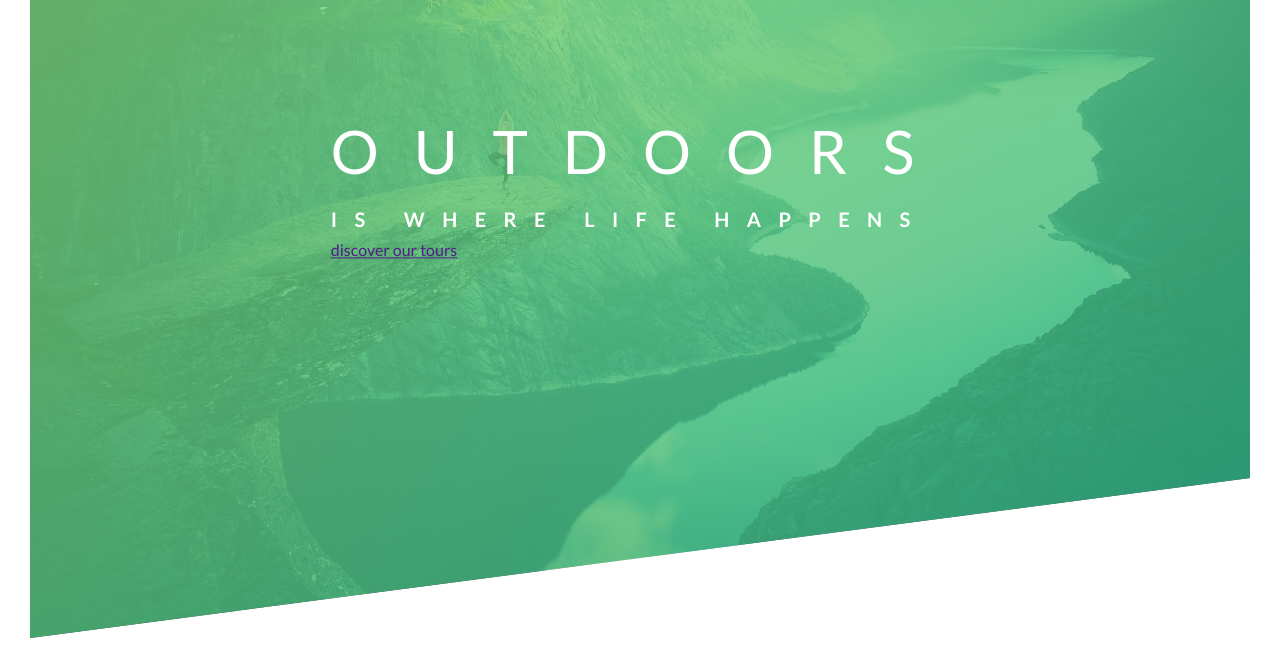
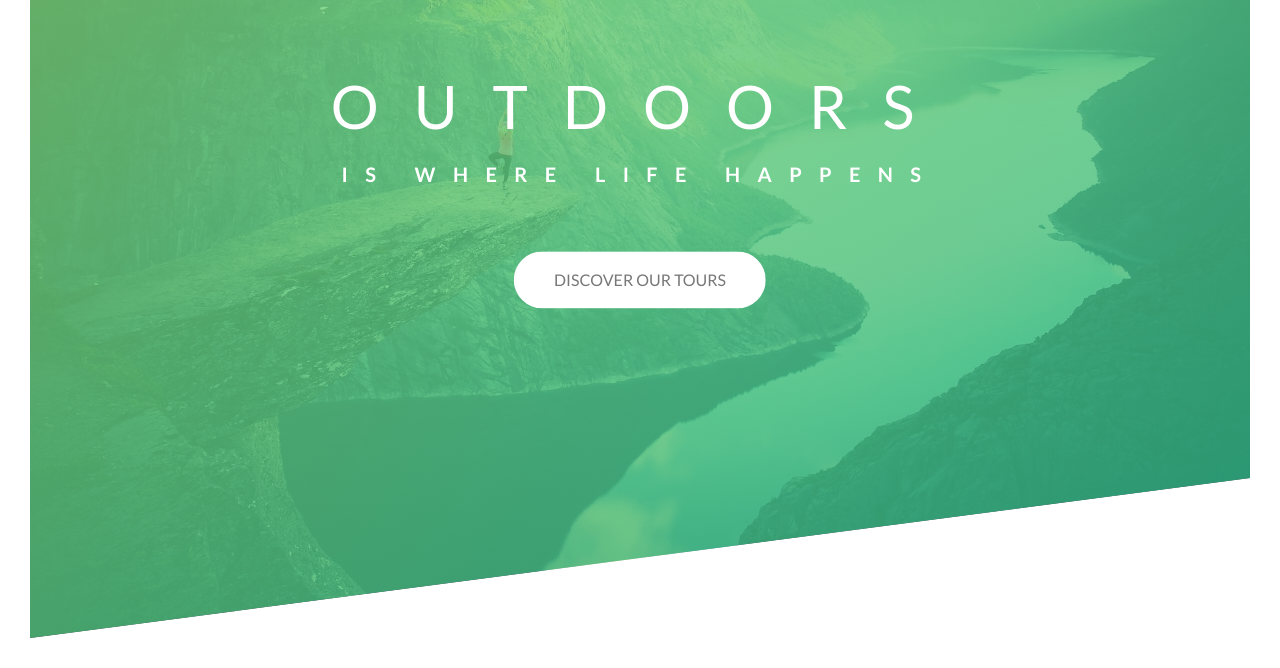
Before and after one commit to huymichael/Front-End-Practice, a plain HTML site: page Natours/index.html in a window 1280 px wide. Shown: the part 152-820 px from the top of the page. Drawn offline with Linux system fonts and the light colour scheme.

```diff
--- a/Natours/css/style.css
+++ b/Natours/css/style.css
@@ -44,12 +44,14 @@
     top: 40%;
     left: 50%;
     transform: translate(-50%, -50%);
+    text-align: center;
 }
 
 .heading-primary {
     color: #ffffff;
     text-transform: uppercase;
     backface-visibility: hidden;
+    margin-bottom: 60px;
 }
 
 .heading-primary-main {
@@ -72,12 +74,27 @@
     animation-timing-function: ease-out;
 }
 
-.btn:link {
-
+.btn:link,
+.btn:visited {
+    text-transform: uppercase;
+    text-decoration: none;
+    padding: 15px 40px;
+    border-radius: 100px;
+    display: inline-block;
+    backface-visibility: hidden;
 }
 
-.btn:visited {
+.btn:hover {
+    transform: translateY(-3px);
+}
 
+.btn:active {
+    transform: translateY(-1px);
+}
+
+.btn-white {
+    background-color: #fff;
+    color: #777;
 }
 
 @keyframes moveInLeft {
```
